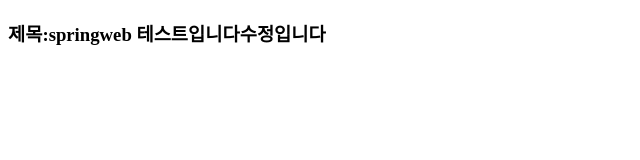
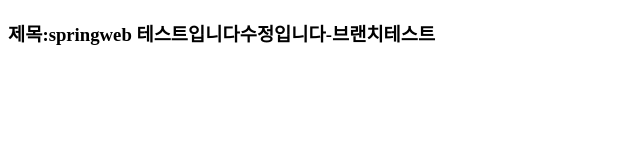
Before and after one commit to nailoc/springweb, a plain HTML site: page WebContent/index.html in a window 1280 px wide. Shown: the whole page, without its empty margins (0-640 px from the left). Drawn offline with nearby package versions, Linux system fonts and the light colour scheme.

Commit message:
nailoc/index 파일 수정 또는 추가입니다

```diff
--- a/WebContent/index.html
+++ b/WebContent/index.html
@@ -7,7 +7,7 @@
 </head>
 <body>
 
-<h3>제목:springweb 테스트입니다수정입니다</h3>
+<h3>제목:springweb 테스트입니다수정입니다-브랜치테스트</h3>
 
 <script src="js/jquery-3.6.0.min.js"></script> <!-- jq를 연동 -->
 <script></script>
```
